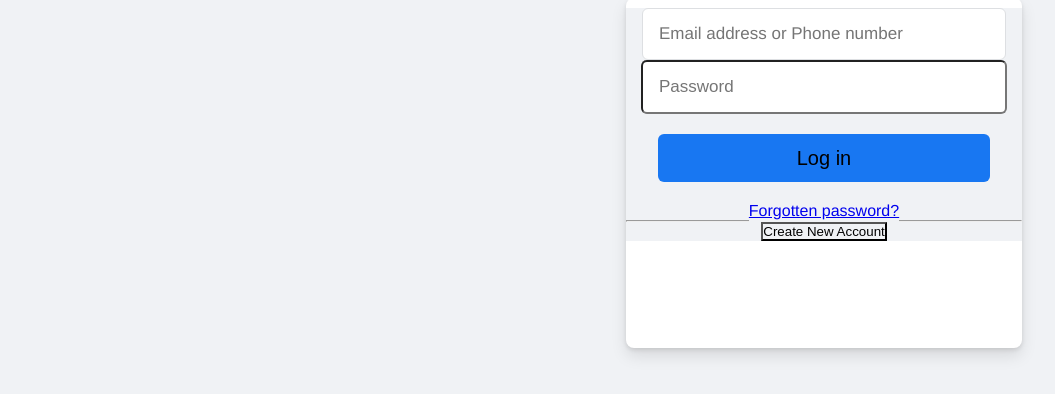
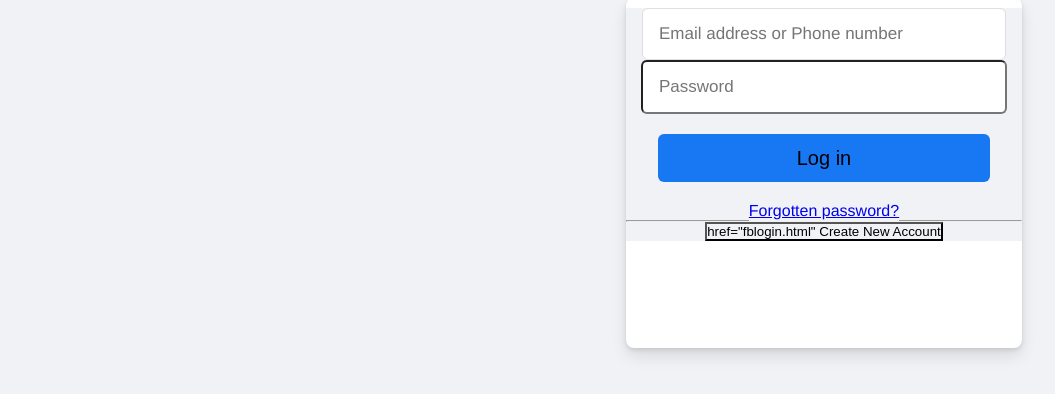
Before and after one commit to Raza-Ur-Rehman/facebook-login-page, a plain HTML site: page index.html in a window 1280 px wide. Shown: the part 340-734 px from the top of the page, without its empty margins (118-1173 px from the left). Drawn offline with Linux system fonts and the light colour scheme.

Commit message:
Update index.html

```diff
--- a/index.html
+++ b/index.html
@@ -33,28 +33,13 @@
                 </a>
                 <hr />
                 <button class="signup-btn">
-                    Create New Account
+                   <a> href="fblogin.html" Create New Account</a>
                 </button>
             </div>
         </div>
 
     </form>
 
-
-
-
-
-
-
-
-
-
-
-
-
-
-
-
 </body>
 
 </html>
```
